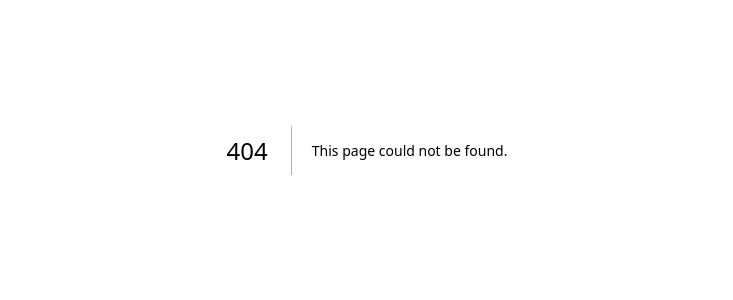
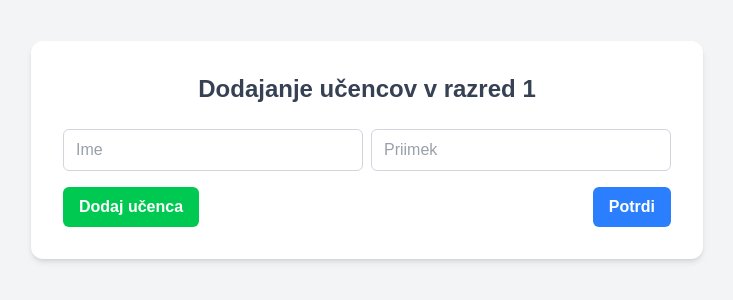
Before and after one commit to DomenOnassis/Mi4-Risalko, a Next.js app in the folder frontend/: page /classes/1/addStudents in a window 1280 px wide. Before the commit this address had no page. Shown: the part 250-550 px from the top of the page, without its empty margins (273-1006 px from the left). Built offline with nearby package versions, Linux system fonts and the light colour scheme.

Commit message:
feat: Added pages for adding a class and a page for assigning students to a class

```diff
--- /dev/null
+++ b/frontend/src/app/classes/[classId]/addStudents/page.tsx
@@ -0,0 +1,121 @@
+'use client';
+
+import React, { useState } from 'react';
+import { useParams } from 'next/navigation';
+
+type Student = {
+    firstName: string;
+    lastName: string;
+};
+
+const AddStudentsPage = () => {
+    const params = useParams();
+    const classId = params.classId;
+
+    const [students, setStudents] = useState<Student[]>([
+        { firstName: '', lastName: '' },
+    ]);
+
+    // Handle input change
+    const handleChange = (index: number, field: keyof Student, value: string) => {
+        const updated = [...students];
+        updated[index][field] = value;
+        setStudents(updated);
+    };
+
+    // Add new empty student row
+    const addStudent = () => {
+        setStudents([...students, { firstName: '', lastName: '' }]);
+    };
+
+    // Remove a student row
+    const removeStudent = (index: number) => {
+        const updated = students.filter((_, i) => i !== index);
+        setStudents(updated);
+    };
+
+    // Submit form
+    const handleSubmit = async (e: React.FormEvent) => {
+        e.preventDefault();
+
+        try {
+            const res = await fetch('https://jsonplaceholder.typicode.com/posts', { // Placeholder, change
+                method: 'POST',
+                headers: { 'Content-Type': 'application/json' },
+                body: JSON.stringify(students),
+            });
+
+            const result = await res.json();
+
+            if (!res.ok) throw new Error(result.error || 'Something went wrong');
+
+            console.log('Students for class', classId, students);
+            setStudents([{ firstName: '', lastName: '' }]);
+
+        } catch (error) {
+            console.error('Error creating class:', error);
+            alert('Failed to create class');
+        }
+
+    };
+
+    return (
+        <div className="min-h-screen flex items-center justify-center bg-gray-100 p-4">
+            <div className="bg-white rounded-xl shadow-md p-8 w-full max-w-2xl">
+                <h1 className="text-2xl font-bold mb-6 text-center text-gray-700">
+                    Dodajanje učencov v razred {classId}
+                </h1>
+                <form onSubmit={handleSubmit} className="space-y-4">
+                    {students.map((student, index) => (
+                        <div key={index} className="flex gap-2 items-center">
+                            <input
+                                type="text"
+                                placeholder="Ime"
+                                value={student.firstName}
+                                onChange={(e) => handleChange(index, 'firstName', e.target.value)}
+                                className="border border-gray-300 rounded-md px-3 py-2 w-1/2 focus:outline-none focus:ring-2 focus:ring-blue-400 text-gray-700"
+                                required
+                            />
+                            <input
+                                type="text"
+                                placeholder="Priimek"
+                                value={student.lastName}
+                                onChange={(e) => handleChange(index, 'lastName', e.target.value)}
+                                className="border border-gray-300 rounded-md px-3 py-2 w-1/2 focus:outline-none focus:ring-2 focus:ring-blue-400 text-gray-700"
+                                required
+                            />
+                            {students.length > 1 && (
+                                <button
+                                    type="button"
+                                    onClick={() => removeStudent(index)}
+                                    className="text-red-500 hover:text-red-700 font-bold px-2"
+                                >
+                                    ×
+                                </button>
+                            )}
+                        </div>
+                    ))}
+
+                    <div className="flex justify-between">
+                        <button
+                            type="button"
+                            onClick={addStudent}
+                            className="bg-green-500 hover:bg-green-600 text-white font-semibold py-2 px-4 rounded-md transition-colors"
+                        >
+                            Dodaj učenca
+                        </button>
+
+                        <button
+                            type="submit"
+                            className="bg-blue-500 hover:bg-blue-600 text-white font-semibold py-2 px-4 rounded-md transition-colors"
+                        >
+                            Potrdi
+                        </button>
+                    </div>
+                </form>
+            </div>
+        </div>//TODO: CSV button
+    );
+};
+
+export default AddStudentsPage;
--- /dev/null
+++ b/frontend/src/app/classes/[classId]/page.tsx
@@ -0,0 +1,25 @@
+'use client';
+
+import React from 'react';
+import Link from 'next/link';
+import { useParams } from 'next/navigation';
+
+const ClassPage = () => {
+  const params = useParams();
+  const classId = params.classId;
+
+  return (
+    <div className="p-6">
+      <h1 className="text-2xl font-bold mb-4">Class ID: {classId}</h1>
+
+      <Link
+        href={`/classes/${classId}/addStudents`}
+        className="inline-block bg-blue-500 hover:bg-blue-600 text-white font-semibold py-2 px-4 rounded-md transition-colors"
+      >
+        Add Students
+      </Link>
+    </div>
+  );
+};
+
+export default ClassPage;
--- /dev/null
+++ b/frontend/src/app/classes/createClass/page.tsx
@@ -0,0 +1,88 @@
+'use client';
+
+import React, { useState } from 'react';
+import { useRouter } from 'next/navigation';
+
+const Classes = () => {
+    const router = useRouter();
+
+    const [classData, setClassData] = useState({
+        className: '',
+        grade: '',
+    });
+
+    const handleChange = (e: React.ChangeEvent<HTMLInputElement>) => {
+        const { name, value } = e.target;
+        setClassData({
+            ...classData,
+            [name]: value,
+        });
+    };
+
+    const handleSubmit = async (e: React.FormEvent) => {
+        e.preventDefault();
+
+        try {
+            const res = await fetch('https://jsonplaceholder.typicode.com/posts', { // Placeholder, change
+                method: 'POST',
+                headers: { 'Content-Type': 'application/json' },
+                body: JSON.stringify(classData),
+            });
+
+            const result = await res.json();
+
+            if (!res.ok) throw new Error(result.error || 'Something went wrong');
+
+            console.log('Class created:', result);
+
+            router.back();
+        } catch (error) {
+            console.error('Error creating class:', error);
+            alert('Failed to create class');
+        }
+    };
+
+    return (
+        <div className="min-h-screen flex items-center justify-center bg-gray-100 p-4">
+            <div className="bg-white rounded-xl shadow-md p-8 w-full max-w-md">
+                <h1 className="text-2xl font-bold mb-6 text-center text-gray-700">Ustvari nov razred</h1>
+                <form onSubmit={handleSubmit} className="space-y-4">
+                    <div className="flex flex-col">
+                        <label className="mb-1 font-medium text-gray-700">Ime razreda:</label>
+                        <input
+                            type="text"
+                            name="className"
+                            placeholder='Ime razreda'
+                            value={classData.className}
+                            onChange={handleChange}
+                            required
+                            className="border border-gray-300 rounded-md px-3 py-2 focus:outline-none focus:ring-2 focus:ring-blue-400 text-gray-700"
+                        />
+                    </div>
+
+                    <div className="flex flex-col">
+                        <label className="mb-1 font-medium text-gray-700">Stopnja:</label>
+                        <input
+                            type="text"
+                            name="grade"
+                            placeholder='Stopnja'
+                            value={classData.grade}
+                            onChange={handleChange}
+                            required
+                            className="border border-gray-300 rounded-md px-3 py-2 focus:outline-none focus:ring-2 focus:ring-blue-400 text-gray-700"
+                        />
+                    </div>
+
+                    <button
+                        type="submit"
+                        className="w-full bg-blue-500 hover:bg-blue-600 text-white font-semibold py-2 rounded-md transition-colors duration-200"
+                    >
+                        Ustvari razred
+                    </button>
+                </form>
+            </div>
+        </div>
+    );
+};
+
+export default Classes;
--- /dev/null
+++ b/frontend/src/app/classes/page.tsx
@@ -0,0 +1,11 @@
+import React from 'react'
+import Link from 'next/link'
+const Classes = () => {
+  return (
+    <div>
+        <Link href="classes/createClass">Create Class</Link>
+    </div>
+  )
+}
+
+export default Classes
```
